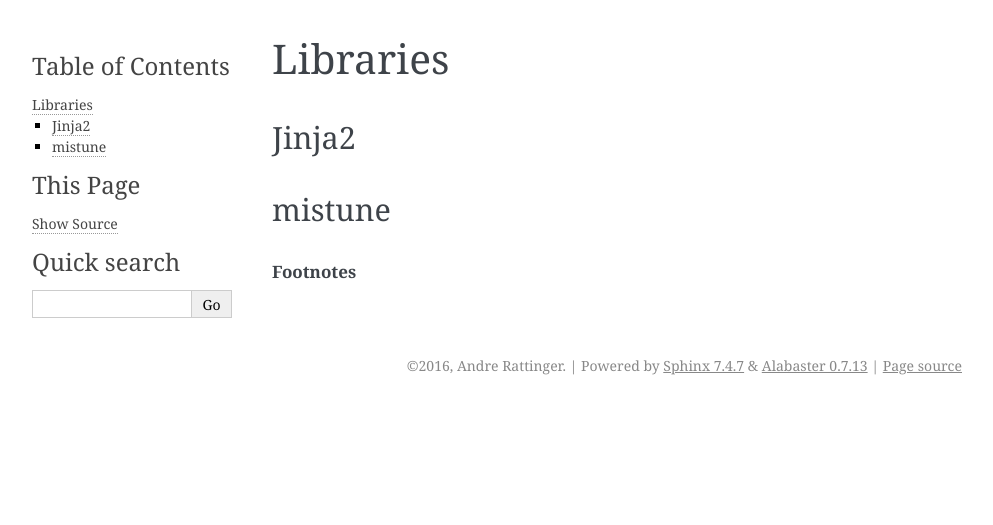
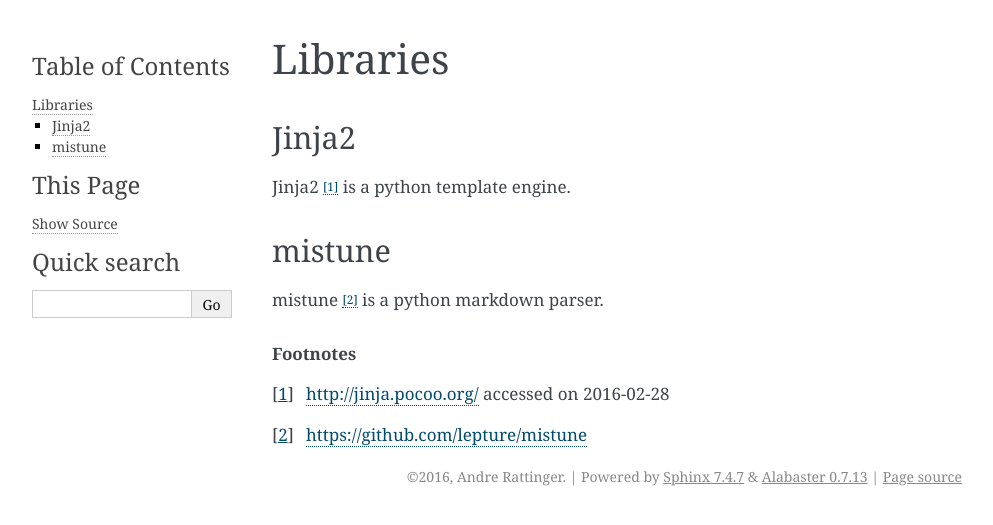
Before and after one commit to arattinger/block, a Sphinx documentation site: the page built from doc/source/libraries.rst, in a window 1280 px wide. Shown: the top 525 px of the page, without its empty margins (148-1141 px from the left). Built offline with Sphinx 7.4.7, drawn with Linux system fonts in a browser that asks for light colours; formulas are drawn with MathJax 3; pages that are not in the unit, such as notebooks, are missing from menus.

Commit message:
listed used libraries

```diff
--- a/doc/source/libraries.rst
+++ b/doc/source/libraries.rst
@@ -4,9 +4,16 @@
 Jinja2
 ------
 
+Jinja2 [#f1]_ is a python template engine.
+
 mistune
 -------
+
+mistune [#f2]_ is a python markdown parser.
 
 
 .. |date| date::
 .. rubric:: Footnotes
+
+.. [#f1] http://jinja.pocoo.org/ accessed on |date|
+.. [#f2] https://github.com/lepture/mistune
```
